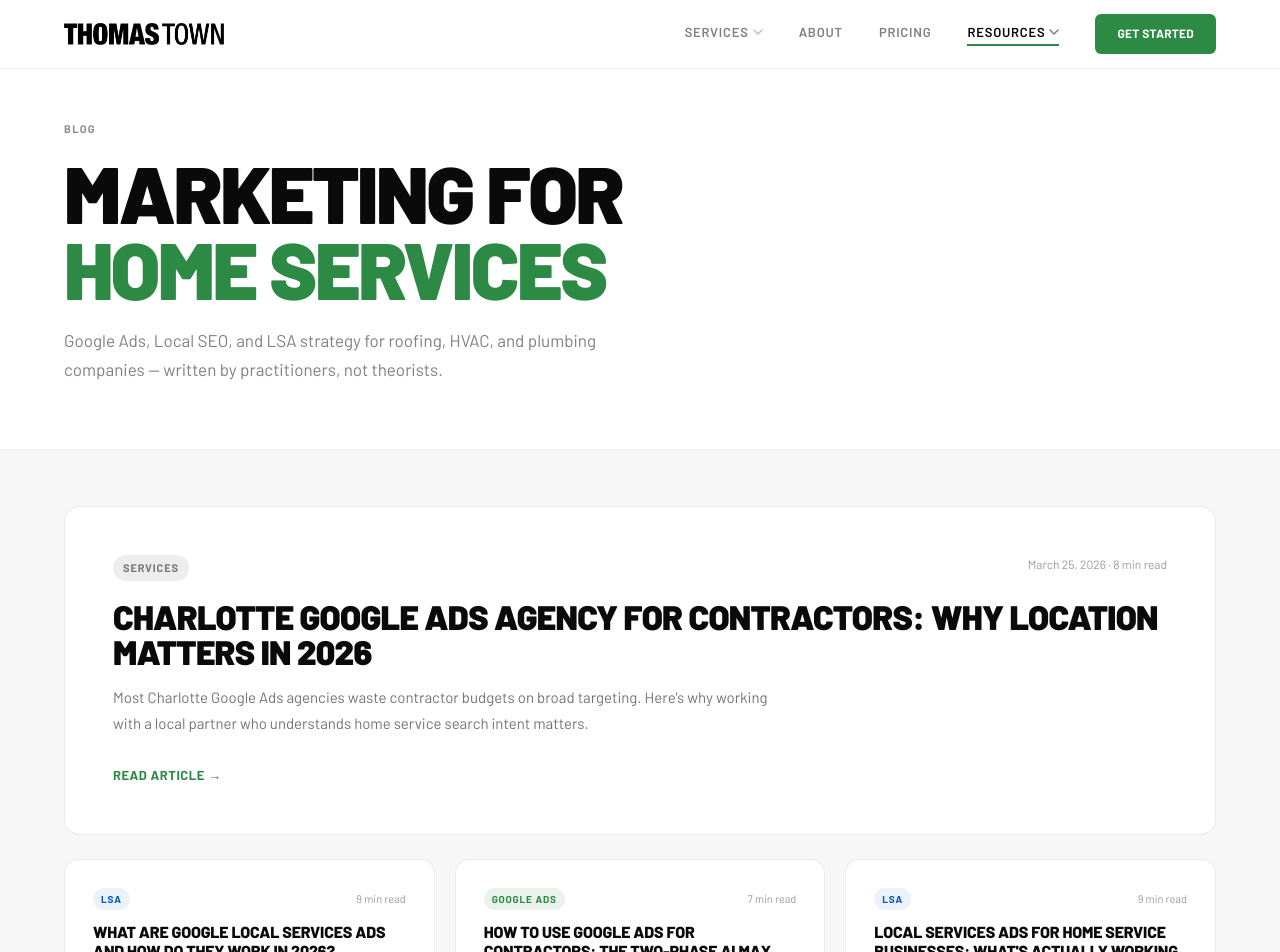
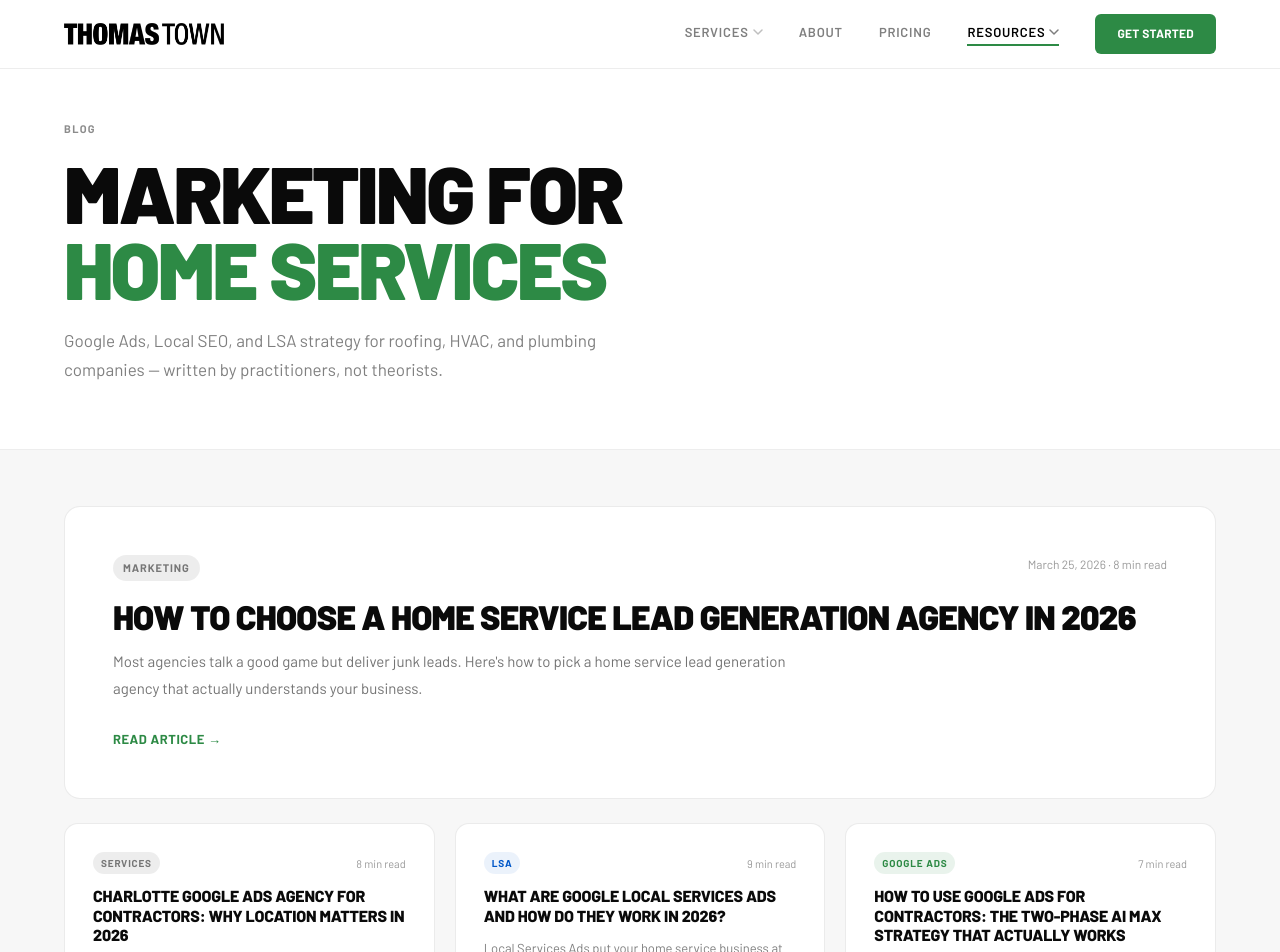
Before and after one commit to webberossi89/thomas-town-digital, a Next.js app: page /blog in a window 1280 px wide. Shown: the top 952 px of the page. Built offline with nearby package versions, Linux system fonts and the light colour scheme.

Commit message:
SEO: update blog listing for 'choose-home-service-lead-generation-agency'

```diff
--- a/app/blog/page.tsx
+++ b/app/blog/page.tsx
@@ -7,6 +7,15 @@ export const metadata: Metadata = {
 };
 
 const posts = [
+  {
+    category: "Marketing",
+    title: "How to Choose a Home Service Lead Generation Agency in 2026",
+    summary: "Most agencies talk a good game but deliver junk leads. Here's how to pick a home service lead generation agency that actually understands your business.",
+    date: "March 25, 2026",
+    dateISO: "2026-03-25",
+    readTime: "8 min read",
+    slug: "choose-home-service-lead-generation-agency",
+  },
   {
     category: "Services",
     title: "Charlotte Google Ads Agency for Contractors: Why Location Matters in 2026",
```
